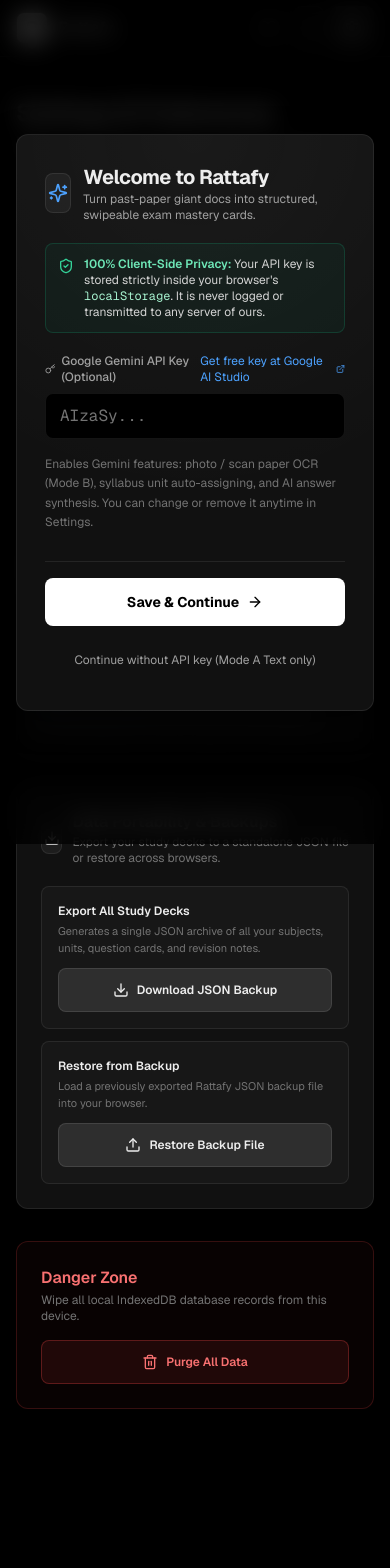
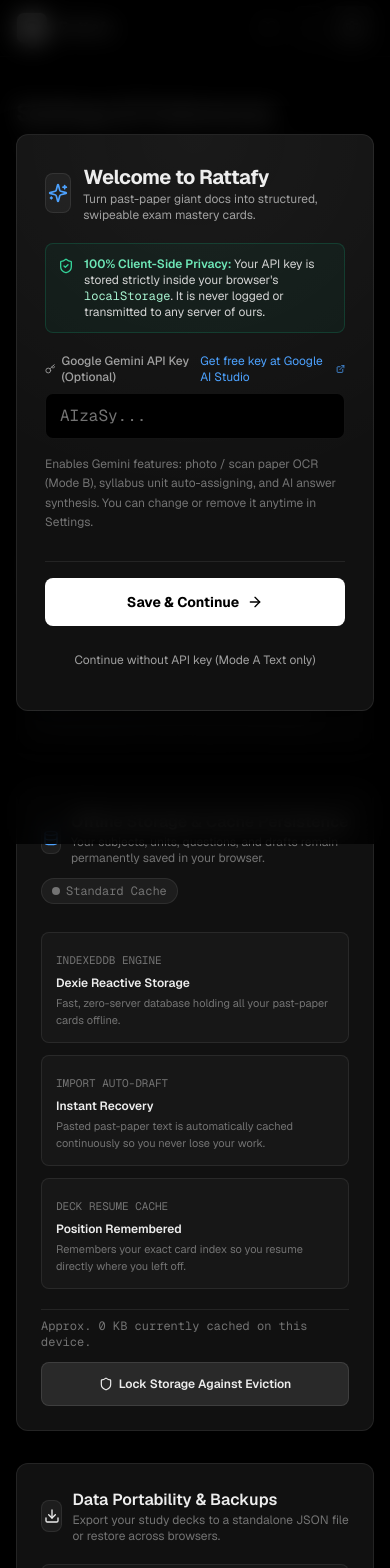
Before and after one commit to byyuvraj/rattafy, a Next.js app: page /settings in a window 390 px wide. Shown: the top 1568 px of the page. Before the commit the page ends 1449 px from the top, so only its background shows below. Built offline with nearby package versions, Linux system fonts and the light colour scheme.

Commit message:
feat: add import draft auto-caching, study position resumption, and browser storage persistence

```diff
--- a/src/app/settings/page.tsx
+++ b/src/app/settings/page.tsx
@@ -14,6 +14,8 @@ import {
   Check,
   Loader2,
   Cpu,
+  Database,
+  Shield,
 } from "lucide-react";
 import {
   getApiKey,
@@ -22,6 +24,8 @@ import {
   getSelectedModel,
   setSelectedModel,
   AVAILABLE_MODELS,
+  getStorageStats,
+  ensureStoragePersistence,
 } from "@/lib/storage";
 import { validateGeminiApiKey } from "@/lib/gemini";
 import { exportAllData, importAllData, clearAllData } from "@/lib/db";
@@ -38,12 +42,32 @@ export default function SettingsPage() {
   const [isExporting, setIsExporting] = useState(false);
   const [isImporting, setIsImporting] = useState(false);
   const [importStatus, setImportStatus] = useState<string | null>(null);
+  const [storageInfo, setStorageInfo] = useState<{
+    usageKB: number;
+    quotaMB: number;
+    isPersisted: boolean;
+  } | null>(null);
+  const [isRequestingPersistence, setIsRequestingPersistence] = useState(false);
   const fileInputRef = useRef<HTMLInputElement>(null);
 
   useEffect(() => {
     setApiKeyInput(getApiKey());
     setModelInput(getSelectedModel());
+
+    getStorageStats().then(setStorageInfo);
+    // Request persistent storage on load automatically
+    ensureStoragePersistence().then(() => {
+      getStorageStats().then(setStorageInfo);
+    });
   }, []);
+
+  const handleRequestPersistence = async () => {
+    setIsRequestingPersistence(true);
+    await ensureStoragePersistence();
+    const updated = await getStorageStats();
+    setStorageInfo(updated);
+    setIsRequestingPersistence(false);
+  };
 
   const handleTestAndSaveKey = async () => {
     if (!apiKeyInput.trim()) {
@@ -296,6 +320,86 @@ export default function SettingsPage() {
         </div>
       </div>
 
+      {/* Offline Storage Cache & Persistence Section */}
+      <div className="rounded-card border border-border-subtle bg-surface p-6 sm:p-7 space-y-5">
+        <div className="flex items-center justify-between gap-3 flex-wrap">
+          <div className="flex items-center gap-2.5">
+            <div className="flex h-8 w-8 items-center justify-center rounded-btn bg-white/5 border border-border-subtle text-accent-blue">
+              <Database className="h-4 w-4" />
+            </div>
+            <div>
+              <h2 className="text-base font-semibold text-foreground">Offline Storage & Cache Persistence</h2>
+              <p className="text-xs text-foreground-muted">
+                Your subjects, units, questions, and drafts remain permanently saved in your browser.
+              </p>
+            </div>
+          </div>
+
+          <div className="flex items-center gap-2">
+            <span
+              className={`font-mono text-xs px-2.5 py-1 rounded-full border inline-flex items-center gap-1.5 ${
+                storageInfo?.isPersisted
+                  ? "bg-emerald-500/10 border-emerald-500/30 text-emerald-400"
+                  : "bg-white/5 border-border-subtle text-foreground-muted"
+              }`}
+            >
+              <span
+                className={`h-2 w-2 rounded-full ${
+                  storageInfo?.isPersisted ? "bg-emerald-400 shadow-[0_0_8px_#22c55e]" : "bg-neutral-500"
+                }`}
+              />
+              {storageInfo?.isPersisted ? "Storage Protected (Won't be Evicted)" : "Standard Cache"}
+            </span>
+          </div>
+        </div>
+
+        {/* Feature bullets */}
+        <div className="grid grid-cols-1 sm:grid-cols-3 gap-3 pt-2">
+          <div className="p-3.5 rounded-btn bg-surface-elevated border border-border-subtle space-y-1">
+            <span className="text-[11px] font-mono text-foreground-muted uppercase">IndexedDB Engine</span>
+            <p className="text-xs font-semibold text-foreground">Dexie Reactive Storage</p>
+            <p className="text-[11px] text-foreground-muted">
+              Fast, zero-server database holding all your past-paper cards offline.
+            </p>
+          </div>
+
+          <div className="p-3.5 rounded-btn bg-surface-elevated border border-border-subtle space-y-1">
+            <span className="text-[11px] font-mono text-foreground-muted uppercase">Import Auto-Draft</span>
+            <p className="text-xs font-semibold text-foreground">Instant Recovery</p>
+            <p className="text-[11px] text-foreground-muted">
+              Pasted past-paper text is automatically cached continuously so you never lose your work.
+            </p>
+          </div>
+
+          <div className="p-3.5 rounded-btn bg-surface-elevated border border-border-subtle space-y-1">
+            <span className="text-[11px] font-mono text-foreground-muted uppercase">Deck Resume Cache</span>
+            <p className="text-xs font-semibold text-foreground">Position Remembered</p>
+            <p className="text-[11px] text-foreground-muted">
+              Remembers your exact card index so you resume directly where you left off.
+            </p>
+          </div>
+        </div>
+
+        {/* Action / Protection button */}
+        <div className="pt-2 flex flex-col sm:flex-row sm:items-center justify-between gap-3 border-t border-border-subtle">
+          <div className="text-xs text-foreground-muted font-mono">
+            Approx. {storageInfo?.usageKB || 0} KB currently cached on this device.
+          </div>
+
+          {!storageInfo?.isPersisted && (
+            <button
+              type="button"
+              disabled={isRequestingPersistence}
+              onClick={handleRequestPersistence}
+              className="inline-flex items-center justify-center gap-1.5 px-4 py-2 min-h-[44px] rounded-btn bg-white/10 hover:bg-white/20 border border-white/10 text-xs font-semibold text-foreground transition-all"
+            >
+              <Shield className="h-3.5 w-3.5" />
+              {isRequestingPersistence ? "Protecting Storage..." : "Lock Storage Against Eviction"}
+            </button>
+          )}
+        </div>
+      </div>
+
       {/* Data Backup & Portability Section */}
       <div className="rounded-card border border-border-subtle bg-surface p-6 sm:p-7 space-y-5">
         <div className="flex items-center gap-2.5">
--- a/src/components/study/StudyView.tsx
+++ b/src/components/study/StudyView.tsx
@@ -4,6 +4,7 @@ import { useState, useEffect, useCallback, useMemo } from "react";
 import { useRouter } from "next/navigation";
 import { Question, Unit, Subject } from "@/types";
 import { db } from "@/lib/db";
+import { getStudySessionPosition, setStudySessionPosition } from "@/lib/storage";
 import SwipeCard from "./SwipeCard";
 import confetti from "canvas-confetti";
 import {
@@ -48,6 +49,23 @@ export default function StudyView({
   // Notes Modal state
   const [isNotesOpen, setIsNotesOpen] = useState(false);
   const [currentNoteText, setCurrentNoteText] = useState("");
+
+  const deckKey = unit ? `${subject.id}_${unit.id}` : `${subject.id}_all`;
+
+  // Restore cached study position on mount
+  useEffect(() => {
+    const saved = getStudySessionPosition(deckKey);
+    if (saved > 0 && saved < initialQuestions.length) {
+      setCurrentIndex(saved);
+    }
+  }, [deckKey, initialQuestions.length]);
+
+  // Save current card position to cache as user studies
+  useEffect(() => {
+    if (currentIndex >= 0) {
+      setStudySessionPosition(deckKey, currentIndex);
+    }
+  }, [deckKey, currentIndex]);
 
   // Sync questions if props update
   useEffect(() => {
--- a/src/lib/storage.ts
+++ b/src/lib/storage.ts
@@ -5,6 +5,8 @@ const STORAGE_KEYS = {
   MODEL: "rattafy_gemini_model",
   HAS_ONBOARDED: "rattafy_has_onboarded",
   SETTINGS: "rattafy_settings",
+  DRAFT_PREFIX: "rattafy_draft_import_",
+  STUDY_POS_PREFIX: "rattafy_study_pos_",
 };
 
 export const DEFAULT_MODEL = "gemini-2.5-flash";
@@ -54,3 +56,83 @@ export function setHasOnboarded(val: boolean = true): void {
   if (typeof window === "undefined") return;
   localStorage.setItem(STORAGE_KEYS.HAS_ONBOARDED, val ? "true" : "false");
 }
+
+/* =======================================================
+   DRAFT CACHE: Auto-saves user inputs across sessions
+======================================================= */
+export function getImportDraft(subjectId: string): string {
+  if (typeof window === "undefined") return "";
+  return localStorage.getItem(`${STORAGE_KEYS.DRAFT_PREFIX}${subjectId}`) || "";
+}
+
+export function setImportDraft(subjectId: string, text: string): void {
+  if (typeof window === "undefined") return;
+  if (!text || !text.trim()) {
+    localStorage.removeItem(`${STORAGE_KEYS.DRAFT_PREFIX}${subjectId}`);
+  } else {
+    localStorage.setItem(`${STORAGE_KEYS.DRAFT_PREFIX}${subjectId}`, text);
+  }
+}
+
+export function clearImportDraft(subjectId: string): void {
+  if (typeof window === "undefined") return;
+  localStorage.removeItem(`${STORAGE_KEYS.DRAFT_PREFIX}${subjectId}`);
+}
+
+/* =======================================================
+   STUDY PROGRESS CACHE: Resumes exact card position
+======================================================= */
+export function getStudySessionPosition(deckKey: string): number {
+  if (typeof window === "undefined") return 0;
+  const raw = localStorage.getItem(`${STORAGE_KEYS.STUDY_POS_PREFIX}${deckKey}`);
+  if (!raw) return 0;
+  const parsed = parseInt(raw, 10);
+  return isNaN(parsed) ? 0 : parsed;
+}
+
+export function setStudySessionPosition(deckKey: string, index: number): void {
+  if (typeof window === "undefined") return;
+  localStorage.setItem(`${STORAGE_KEYS.STUDY_POS_PREFIX}${deckKey}`, String(index));
+}
+
+/* =======================================================
+   PERSISTENT STORAGE: Prevents browser cache eviction
+======================================================= */
+export async function ensureStoragePersistence(): Promise<boolean> {
+  if (typeof window === "undefined" || !navigator.storage || !navigator.storage.persist) {
+    return false;
+  }
+  try {
+    const isAlreadyPersisted = await navigator.storage.persisted();
+    if (isAlreadyPersisted) return true;
+    return await navigator.storage.persist();
+  } catch {
+    return false;
+  }
+}
+
+export async function getStorageStats(): Promise<{
+  usageKB: number;
+  quotaMB: number;
+  isPersisted: boolean;
+}> {
+  if (typeof window === "undefined" || !navigator.storage) {
+    return { usageKB: 0, quotaMB: 0, isPersisted: false };
+  }
+
+  try {
+    const isPersisted = navigator.storage.persisted ? await navigator.storage.persisted() : false;
+    let usageKB = 0;
+    let quotaMB = 0;
+
+    if (navigator.storage.estimate) {
+      const estimate = await navigator.storage.estimate();
+      usageKB = Math.round((estimate.usage || 0) / 1024);
+      quotaMB = Math.round((estimate.quota || 0) / (1024 * 1024));
+    }
+
+    return { usageKB, quotaMB, isPersisted };
+  } catch {
+    return { usageKB: 0, quotaMB: 0, isPersisted: false };
+  }
+}
```
Also changed, not shown: src/components/import/ImportModal.tsx (+50 -8 lines).
